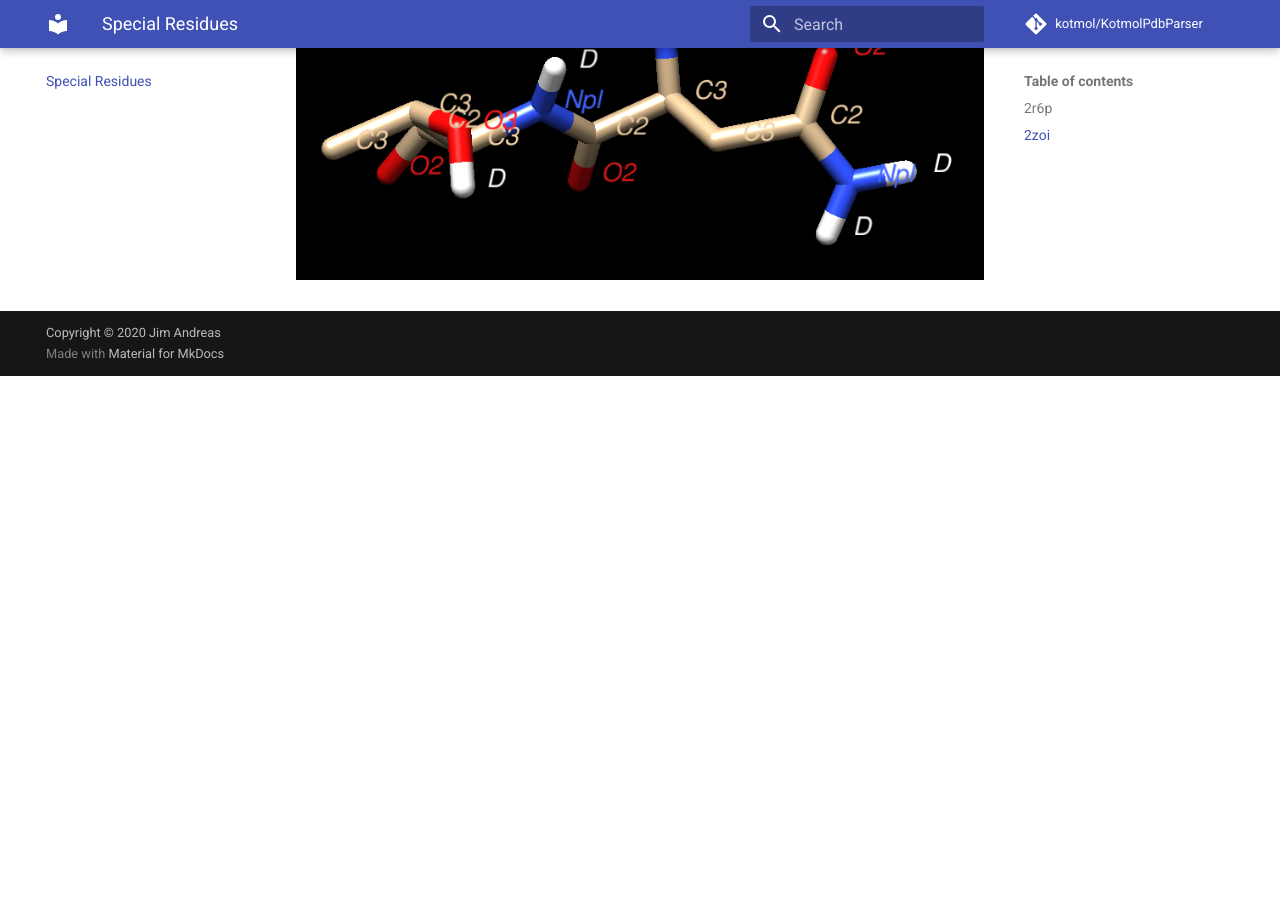
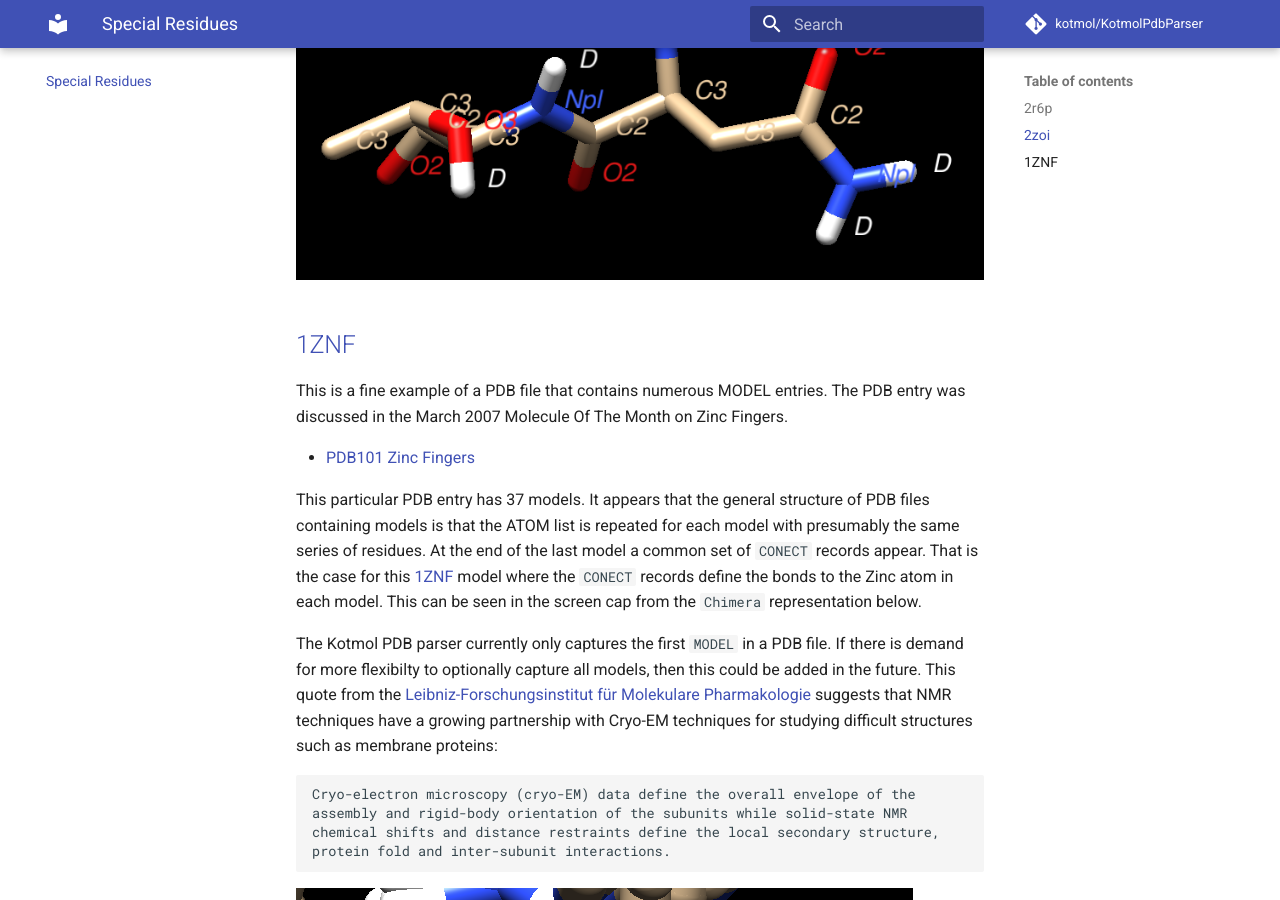
Before and after one commit to kotmol/KotmolPdbParser, an MkDocs documentation site: the page built from docs/Special-Structures.md, in a window 1280 px wide and 900 px high, scrolled down 2103 px. Built offline with MkDocs 1.6.1 and Material for MkDocs 9.7.7, drawn with Linux system fonts in a browser that asks for light colours; comment, search, counter and statistics services are not loaded; before the commit the page ends 2479 px from its top, so only the background shows below that; some of the changed text lies outside the part shown.

Commit message:
add 1ZNF molecule

```diff
--- a/docs/Special-Residues.md
+++ b/docs/Special-Structures.md
@@ -1,4 +1,4 @@
-Special Residues
+Special Structures
 =================
 
 This is a photo log of special residues found from the PDB101 selection of atoms.
@@ -56,3 +56,37 @@
 the hydrogen atoms occupy.
 
 ![Chimera background view](img/PDB-2ZOI-chimera-has-DeuteriumAtoms.PNG)
+
+[1ZNF][7]
+----
+This is a fine example of a PDB file that contains numerous MODEL entries.
+The PDB entry was discussed in the March 2007 Molecule Of The Month on Zinc Fingers.
+
+* [PDB101 Zinc Fingers][7]
+
+  [6]: https://pdb101.rcsb.org/motm/87
+  [7]: https://www.rcsb.org/structure/1ZNF
+
+This particular PDB entry has 37 models.  It appears that the general structure
+of PDB files containing models is that the ATOM list is repeated for each
+model with presumably the same series of residues.   At the end of the last
+model a common set of `CONECT` records appear.  That is the case
+for this [1ZNF][7] model where the `CONECT` records define the
+bonds to the Zinc atom in each model.   This can be seen in the
+screen cap from the `Chimera` representation below.
+
+The Kotmol PDB parser currently only captures the first `MODEL` in a PDB file.
+If there is demand for more flexibilty to optionally capture
+all models, then this could be added in the future.   This quote
+from the
+[Leibniz-Forschungsinstitut für Molekulare Pharmakologie](https://www.leibniz-fmp.de/de/lange)
+suggests that NMR techniques have a growing partnership with Cryo-EM
+techniques for studying difficult structures such as membrane proteins:
+
+    Cryo-electron microscopy (cryo-EM) data define the overall envelope of the
+    assembly and rigid-body orientation of the subunits while solid-state NMR
+    chemical shifts and distance restraints define the local secondary structure,
+    protein fold and inter-subunit interactions.
+
+
+![Chimera background view](img/PDB-1ZNF-37-models-Chimera.PNG)
--- a/mkdocs.yml
+++ b/mkdocs.yml
@@ -55,7 +55,7 @@
   - Testing: Testing.md
   - Uploading: Uploading.md
   - PDB Notes: PDBnotes.md
-  - Special Residues: Special-Residues.md
+  - Special Residues: Special-Structures.md
 
 
 # Notes
```
Also changed, not shown: README.md (+21 -4 lines), docs/img/PDB-1ZNF-37-models-Chimera.PNG (added).
